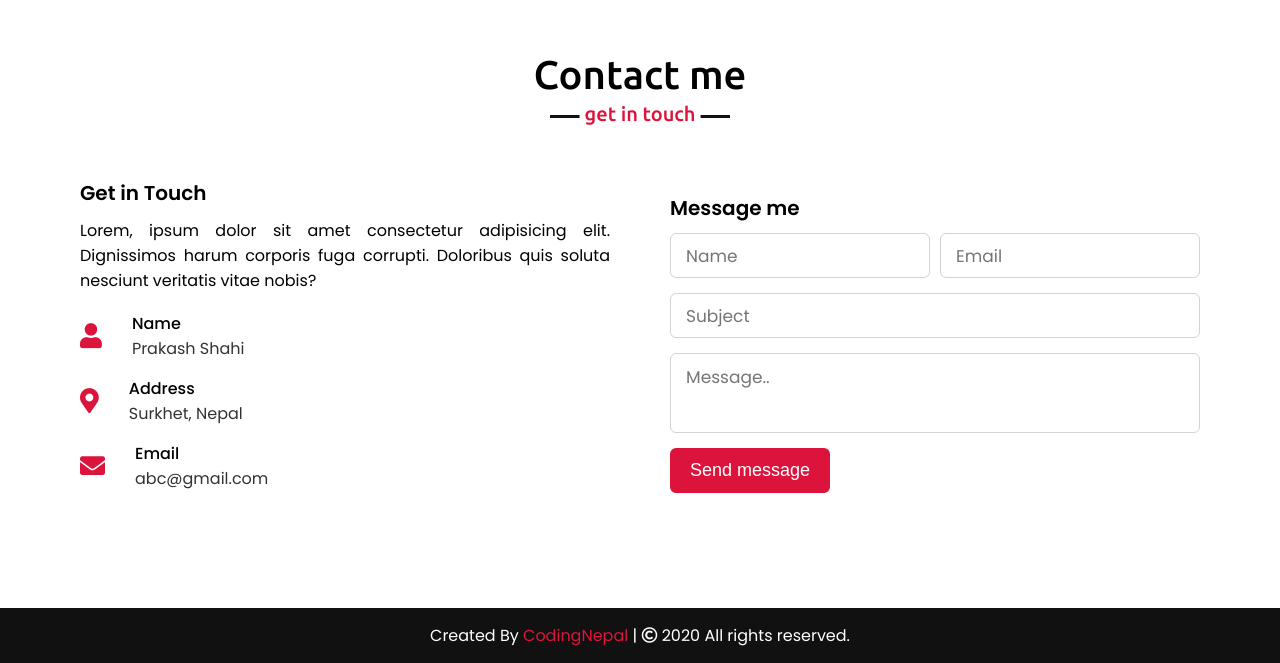
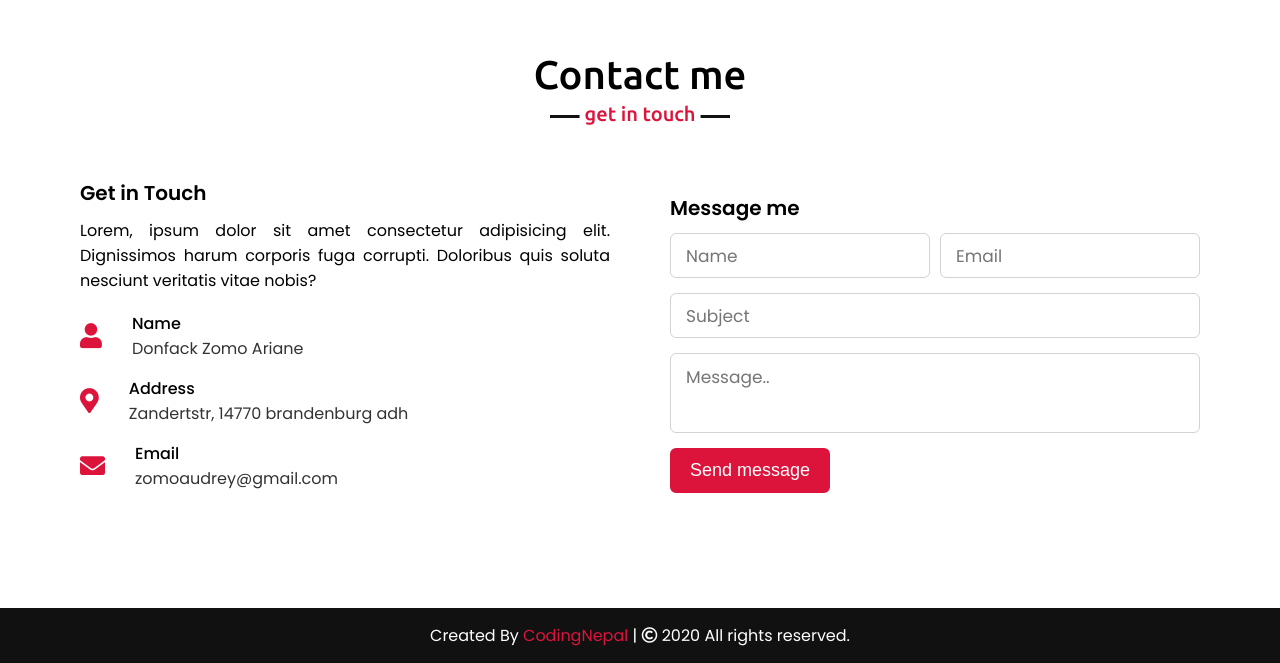
Before and after one commit to Donfac/Portfolio, a plain HTML site: page index.html in a window 1280 px wide. Shown: the part 2799-3462 px from the top of the page. Drawn offline with nearby package versions, Linux system fonts and the light colour scheme.

```diff
--- a/index.html
+++ b/index.html
@@ -162,21 +162,21 @@
                             <i class="fas fa-user"></i>
                             <div class="info">
                                 <div class="head">Name</div>
-                                <div class="sub-title">Prakash Shahi</div>
+                                <div class="sub-title">Donfack Zomo Ariane</div>
                             </div>
                         </div>
                         <div class="row">
                             <i class="fas fa-map-marker-alt"></i>
                             <div class="info">
                                 <div class="head">Address</div>
-                                <div class="sub-title">Surkhet, Nepal</div>
+                                <div class="sub-title">Zandertstr, 14770 brandenburg adh</div>
                             </div>
                         </div>
                         <div class="row">
                             <i class="fas fa-envelope"></i>
                             <div class="info">
                                 <div class="head">Email</div>
-                                <div class="sub-title">abc@gmail.com</div>
+                                <div class="sub-title">zomoaudrey@gmail.com</div>
                             </div>
                         </div>
                     </div>
```
